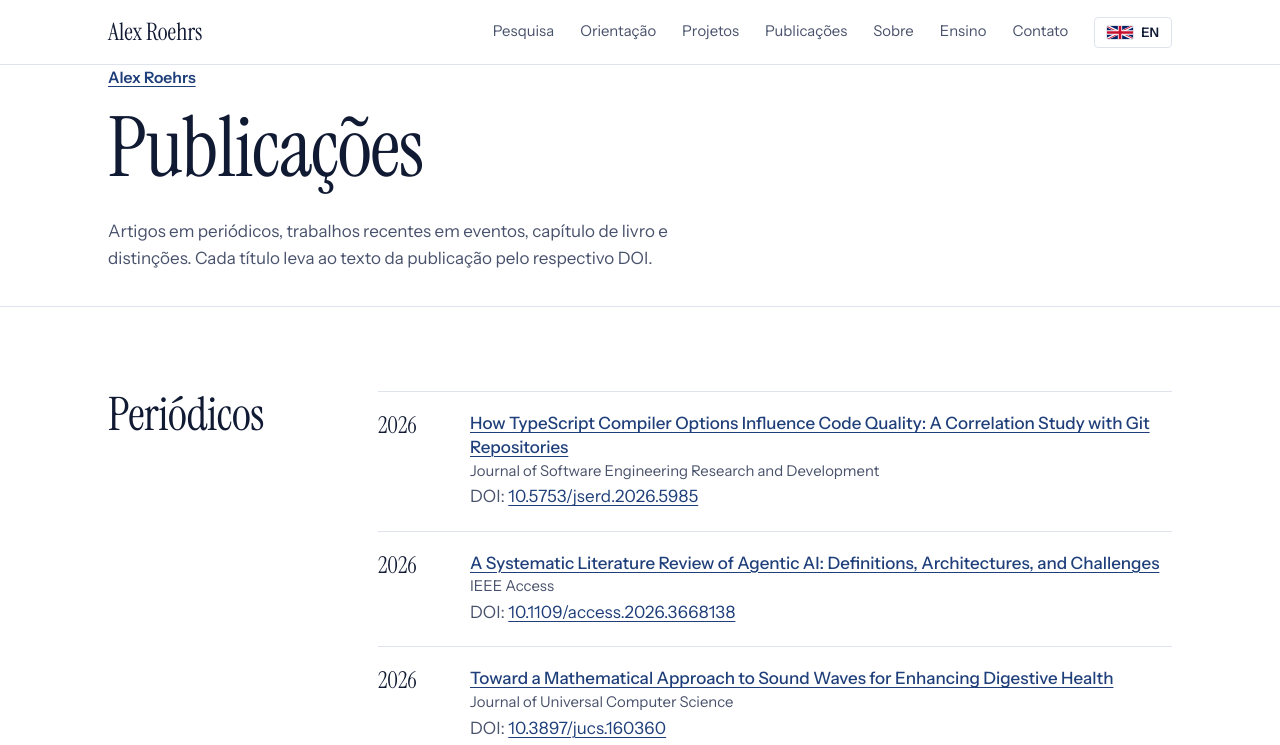
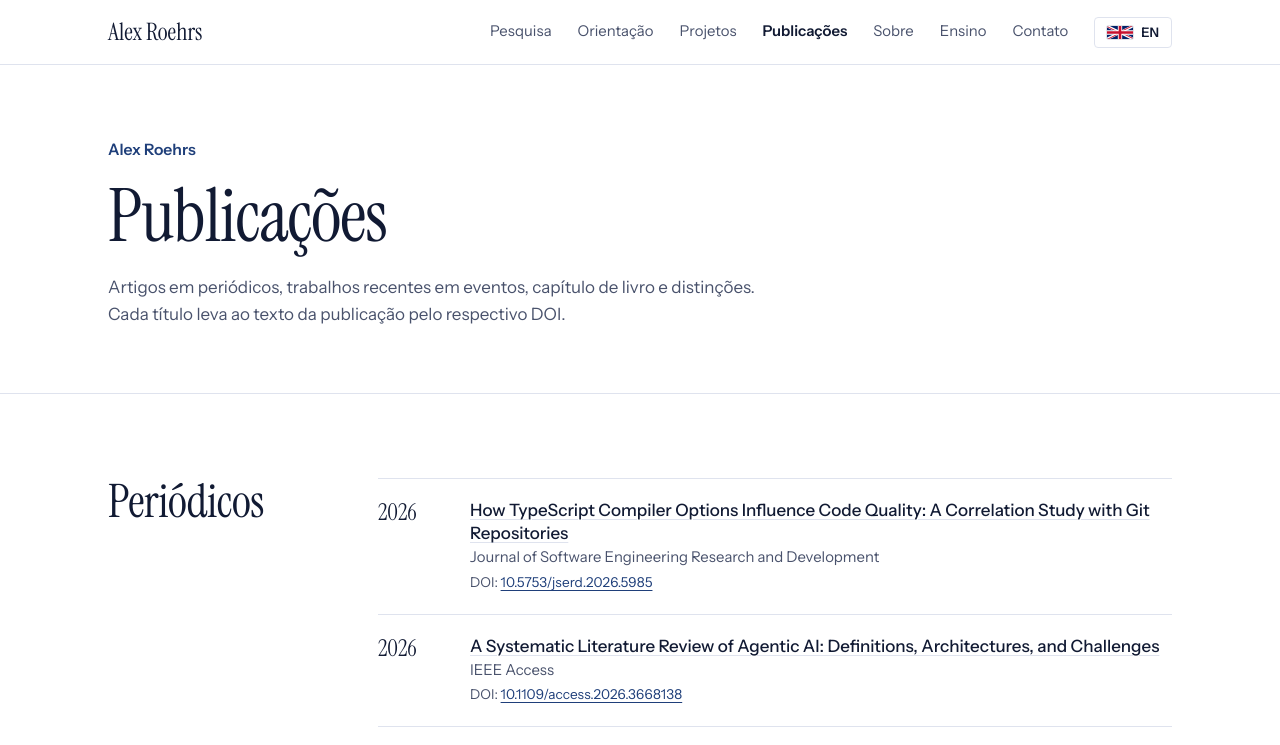
Before and after one commit to alexroehrs/alexroehrs.github.io, a plain HTML site: page publicacoes/index.html in a window 1280 px wide. Shown: the top 745 px of the page. Drawn offline with Linux system fonts and the light colour scheme.

Commit message:
Estilos da página de publicações

```diff
--- a/assets/site.css
+++ b/assets/site.css
@@ -83,6 +83,16 @@ h3{font-size:1.08rem;line-height:1.35;color:var(--ink);margin:0;font-weight:600}
 .pubs .yr{font-family:var(--serif);font-size:1.45rem;line-height:1.2;color:var(--ink)}
 .pubs .t{color:var(--ink);font-weight:500;line-height:1.4}
 .pubs .v{font-size:.93rem}
+.pubs .t a{color:inherit;text-decoration-color:var(--line)}
+.pubs .t a:hover{color:var(--accent);text-decoration-color:currentColor}
+.doi{font-size:.85rem;margin-top:2px;overflow-wrap:anywhere}
+.sub.first{margin-top:0}
+.page-head{padding:72px 0 64px}
+.page-head .role a{color:inherit;text-decoration:none}
+.page-head .role a:hover{text-decoration:underline}
+.page-head h1{font-size:clamp(2.8rem,6vw,4.6rem);margin-bottom:22px}
+.page-head .lead{margin:0;max-width:60ch}
+.menu a[aria-current="page"]{color:var(--ink);font-weight:600}
 .sub{font-family:var(--serif);font-weight:400;font-size:1.6rem;line-height:1.15;color:var(--ink);margin:44px 0 14px}
 .intro + .sub{margin-top:0}
 .rows + .note{margin-top:18px}
```
